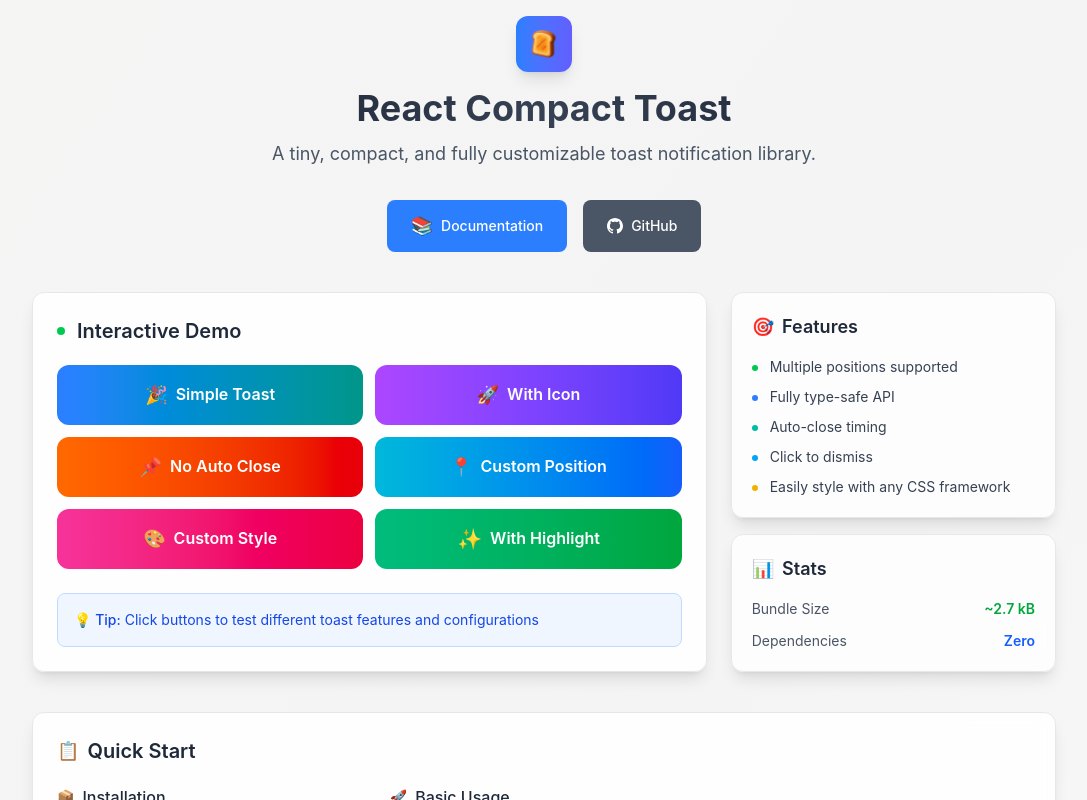
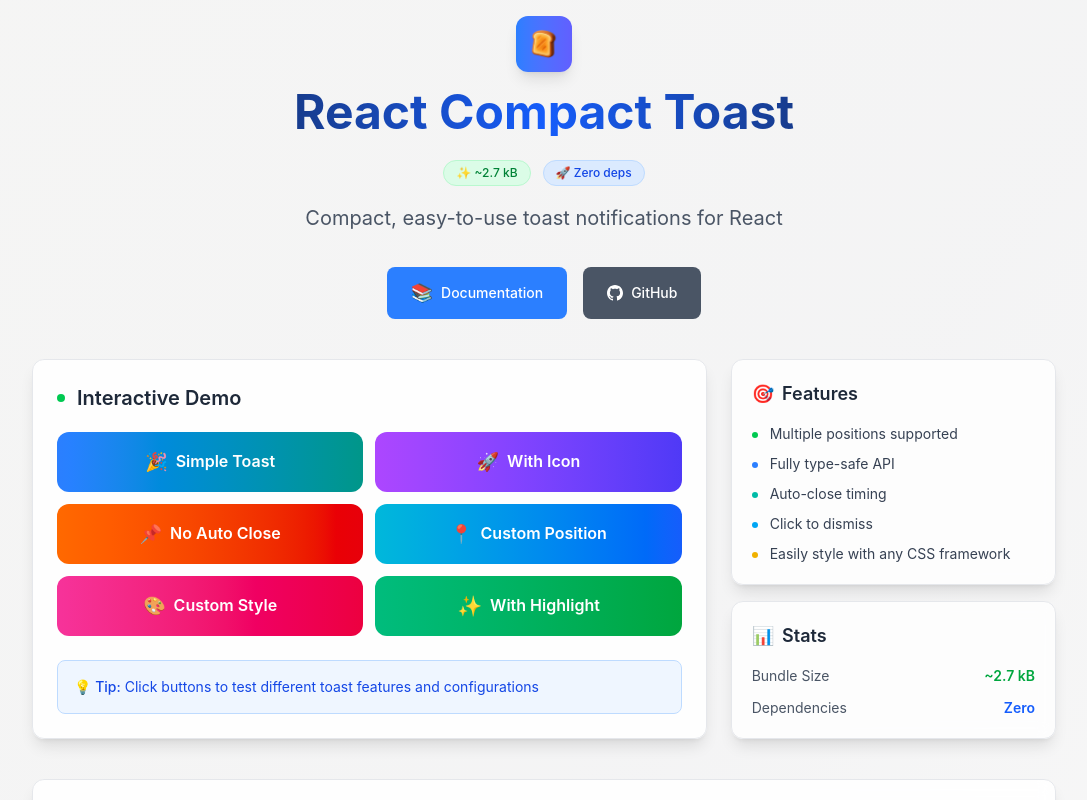
Before and after one commit to m2na7/react-compact-toast, a Next.js app in the folder playground/: page / in a window 1280 px wide. Shown: the top 800 px of the page, without its empty margins (96-1183 px from the left). Built offline with nearby package versions, Linux system fonts and the light colour scheme.

Commit message:
feat: ActionButtons, Header redesign

```diff
--- a/playground/src/app/components/ActionButtons.tsx
+++ b/playground/src/app/components/ActionButtons.tsx
@@ -5,7 +5,7 @@
     <div className="flex justify-center gap-4 mb-10">
       <Link
         href="/docs"
-        className="group relative overflow-hidden bg-blue-500 hover:bg-blue-600 text-white font-medium py-3 px-6 rounded-lg transition-all duration-200 hover:shadow-lg hover:scale-105 active:scale-95 flex items-center justify-center"
+        className="group relative overflow-hidden bg-blue-500 hover:bg-blue-600 text-white font-medium py-3 px-6 rounded-lg transition-all duration-200 hover:shadow-lg hover:scale-102 active:scale-98 flex items-center justify-center"
       >
         <div className="flex items-center">
           <span className="text-lg mr-2">📚</span>
@@ -17,7 +17,7 @@
         href="https://github.com/m2na7/react-compact-toast"
         target="_blank"
         rel="noopener noreferrer"
-        className="group relative overflow-hidden bg-gray-600 hover:bg-gray-700 text-white font-medium py-3 px-6 rounded-lg transition-all duration-200 hover:shadow-lg hover:scale-105 active:scale-95 flex items-center justify-center"
+        className="group relative overflow-hidden bg-gray-600 hover:bg-gray-700 text-white font-medium py-3 px-6 rounded-lg transition-all duration-200 hover:shadow-lg hover:scale-102 active:scale-98 flex items-center justify-center"
       >
         <div className="flex items-center space-x-2">
           <svg
--- a/playground/src/app/components/Header.tsx
+++ b/playground/src/app/components/Header.tsx
@@ -12,12 +12,21 @@
           className="object-contain"
         />
       </div>
-      <h1 className="text-3xl md:text-4xl font-bold mb-3 bg-gradient-to-r from-gray-900 via-gray-700 to-gray-900 bg-clip-text text-transparent">
-        React Compact Toast
-      </h1>
-      <p className="text-base md:text-lg text-gray-600 font-normal max-w-xl mx-auto">
-        A tiny, compact, and fully customizable toast notification library.
-      </p>
+      <div className="mb-4">
+        <h1 className="text-4xl md:text-5xl font-bold mb-6 bg-gradient-to-r from-gray-900 via-blue-600 to-gray-900 bg-clip-text text-transparent">
+          React Compact Toast
+        </h1>
+        <div className="flex items-center justify-center gap-3 mb-3">
+          <span className="inline-flex items-center px-3 py-1 rounded-full text-xs font-medium bg-green-100 text-green-700 border border-green-200">
+            ✨ ~2.7 kB
+          </span>
+          <span className="inline-flex items-center px-3 py-1 rounded-full text-xs font-medium bg-blue-100 text-blue-700 border border-blue-200">
+            🚀 Zero deps
+          </span>
+        </div>
+      </div>
+      <p className="text-lg md:text-xl text-gray-600 font-normal max-w-2xl mx-auto leading-relaxed">
+        Compact, easy-to-use toast notifications for React      </p>
     </div>
   );
 }
```
